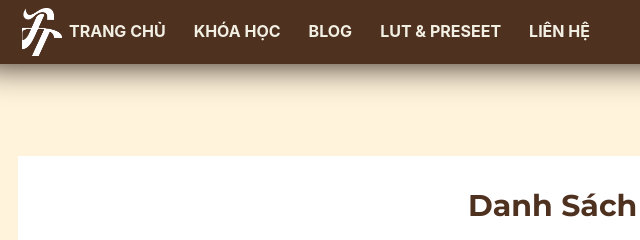
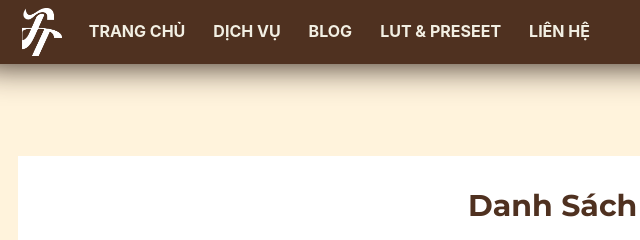
Before and after one commit to khanhpdhe186040-coder/EXE202, a website with bundled scripts: page blog.html in a window 1280 px wide. Shown: the top 240 px of the page, 22-662 px from the left. Built offline with nearby package versions, Linux system fonts and the light colour scheme; no server answers.

Commit message:
dich vu anh

```diff
--- a/blog.html
+++ b/blog.html
@@ -105,7 +105,7 @@
             </button>
           </li>
           <li>
-            <a href="course.html" class="navbar-link">Khóa Học </a>
+            <a href="course.html" class="navbar-link">dịch vụ </a>
           </li>
           <li>
             <a href="blog.html" class="navbar-link">Blog</a>
```
Also changed, not shown: blog1.html (+1 -1 lines), course.html (+1 -1 lines), assets/images/dichvuanh.jpg (added).
